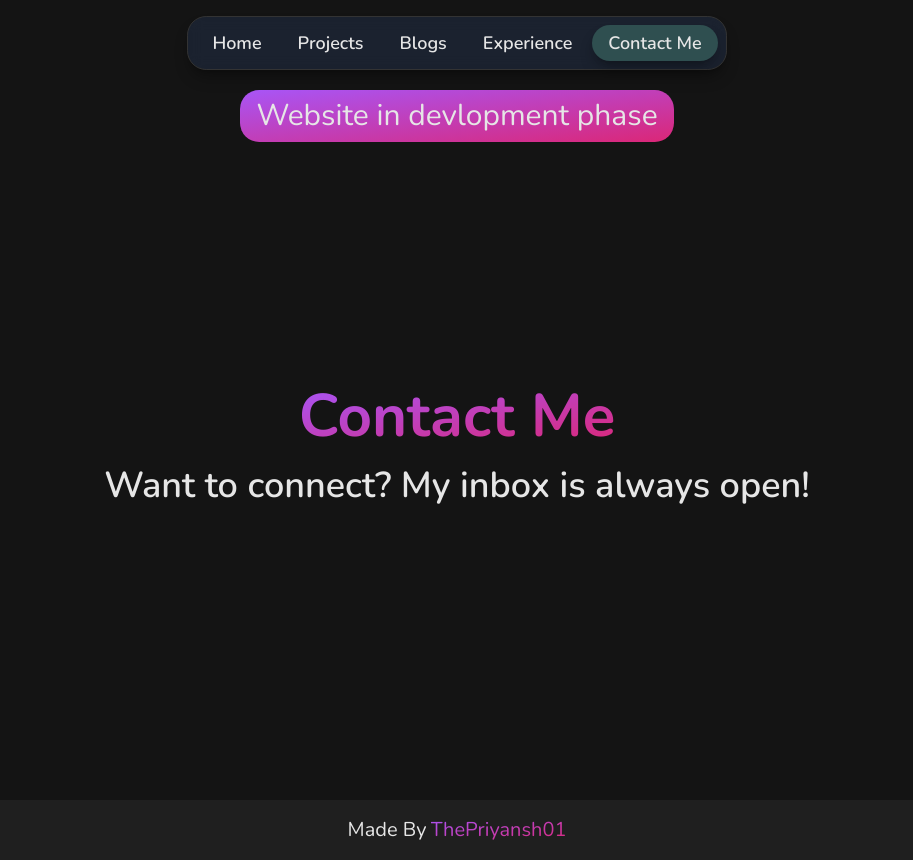
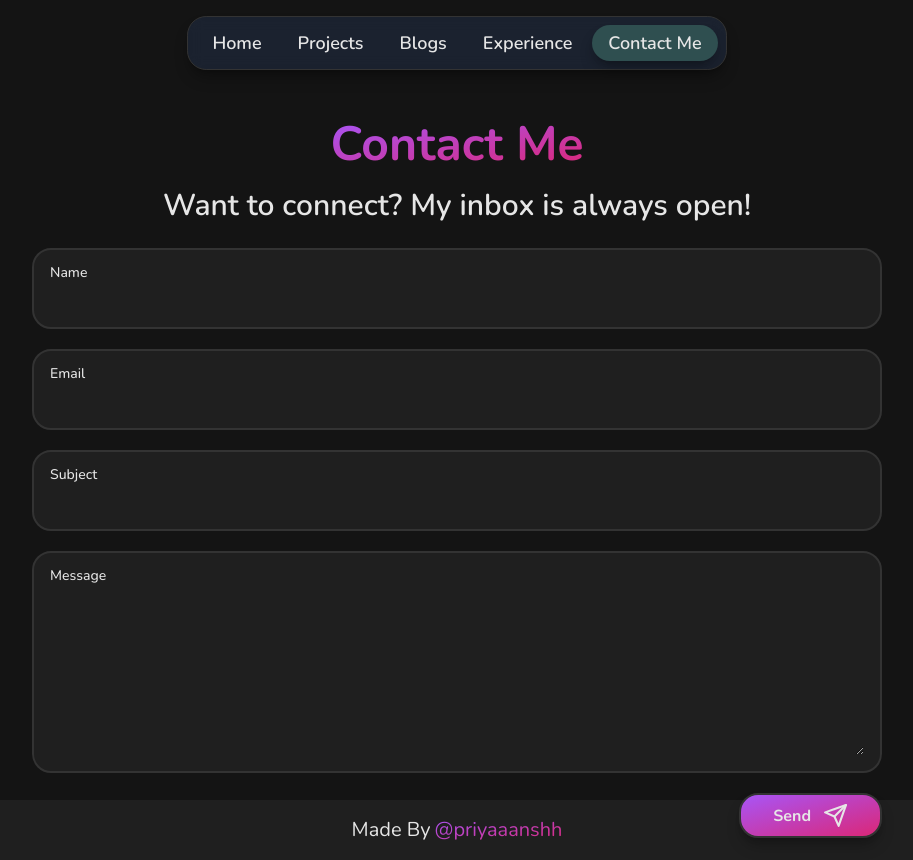
Before and after one commit to priyaaanshh/thepriyansh01.github.io, a Next.js app: page /contact in a window 1280 px wide. Shown: the whole page, without its empty margins (183-1096 px from the left). Built offline with nearby package versions, Linux system fonts and the light colour scheme.

Commit message:
working on contant page
Signed-off-by: thepriyansh01 <priyansh.m.2002@gmail.com>

```diff
--- a/package.json
+++ b/package.json
@@ -22,6 +22,7 @@
     "lucide-react": "^0.358.0",
     "next": "14.1.3",
     "next-themes": "^0.3.0",
+    "nodemailer": "^6.9.13",
     "react": "^18",
     "react-dom": "^18",
     "sharp": "^0.33.2",
@@ -30,6 +31,7 @@
   },
   "devDependencies": {
     "@types/node": "^20",
+    "@types/nodemailer": "^6.4.14",
     "@types/react": "^18",
     "@types/react-dom": "^18",
     "autoprefixer": "^10.0.1",
--- /dev/null
+++ b/src/app/api/submitform/route.ts
@@ -0,0 +1,10 @@
+import type { NextApiRequest, NextApiResponse } from 'next'
+
+export default async function handler(
+    req: NextApiRequest,
+    res: NextApiResponse
+) {
+    const data = req.body
+    const id = await "createItem(data)"
+    res.status(200).json({ id })
+}
--- /dev/null
+++ b/src/app/contact/inputBox.tsx
@@ -0,0 +1,22 @@
+import { Label } from '@/components/ui/label'
+import React from 'react'
+
+interface props {
+    inputname: string,
+    istextbox: boolean
+}
+const InputBox: React.FC<props> = ({ inputname, istextbox }) => {
+    return (
+        <Label className="flex flex-col justify-normal items-start gap-3 bg-primary w-full rounded-[--radius] border-2 p-4">
+            <span className=''>
+                {inputname}
+            </span>
+            {istextbox === false ?
+                <input type="text" name={inputname} className='border-none outline-none bg-transparent w-full' /> :
+                <textarea name={inputname} className='h-40 border-none outline-none bg-transparent w-full' />
+            }
+        </Label>
+    )
+}
+
+export default InputBox
--- a/src/app/contact/page.tsx
+++ b/src/app/contact/page.tsx
@@ -1,12 +1,48 @@
 import MainHeading from '@/components/custom/heading/mainheading'
 import SubHeading from '@/components/custom/heading/subheading'
+import { Send } from 'lucide-react';
 import React from 'react'
+import InputBox from './inputBox'
+import sendEmail from '@/utils/sendEmail';
+
 
 const Contact = () => {
+
+  const action = async (formData: FormData) => {
+    'use server';
+
+    const emailOptions = {
+      to: 'priyansh.sahu.cer21@iitbhu.ac.in',
+      subject: formData.get("Subject") as string,
+      message: `
+      Name : ${formData.get("Name")}
+
+      ${formData.get("Message")}
+
+      Email : ${formData.get("Email")}
+      `
+    };
+
+    await sendEmail(emailOptions);
+  }
+
+
   return (
-    <div className='flex flex-col justify-center items-center mt-20 px-2'>
+    <div className='flex flex-col items-center h-screen pt-[100px] px-4'>
       <MainHeading>Contact Me</MainHeading>
       <SubHeading>Want to connect? My inbox is always open!</SubHeading>
+      <form action={action} className="flex flex-col justify-center items-center gap-5 w-full max-w-[850px] my-4">
+        <InputBox inputname='Name' istextbox={false} />
+        <InputBox inputname='Email' istextbox={false} />
+        <InputBox inputname='Subject' istextbox={false} />
+        <InputBox inputname='Message' istextbox={true} />
+        <div className="flex items-center justify-end w-full">
+          <button className='flex justify-center items-center gap-3 w-full sm:w-max px-8 py-2 font-bold rounded-[var(--radius)] bg-gradient border-2 shadow-lg shadow-black/25 hover:scale-110 duration-300 hover:-rotate-1'>
+            <span>Send</span>
+            <Send size={25} />
+          </button>
+        </div>
+      </form>
     </div>
   )
 }
--- /dev/null
+++ b/src/app/dev/page.tsx
@@ -0,0 +1,21 @@
+import { Button } from '@/components/ui/button'
+import { Input } from '@/components/ui/input'
+import React from 'react'
+
+const Dage = () => {
+    const action = async (formData: FormData) => {
+        'use server';
+        console.log(formData.get("todo"))
+    }
+    return (
+        <div className='flex justify-center items-center'>
+            <form action={action} className='flex flex-col justify-center items-start gap-5 p-8 rounded-[--radius] bg-primary border-2 w-full max-w-96'>
+                <label htmlFor="todo">Enter Task</label>
+                <Input type="text" id='todo' name='todo' className='bg-black' required />
+                <Button className='w-full bg-black hover:bg-black'>Add</Button>
+            </form>
+        </div>
+    )
+}
+
+export default Dage
--- a/src/components/custom/heading/mainheading.tsx
+++ b/src/components/custom/heading/mainheading.tsx
@@ -5,7 +5,7 @@ interface Props {
 }
 const MainHeading: React.FC<Props> = ({ children }) => {
     return (
-        <span className='bg-gradient text-gradient text-4xl sm:text-6xl font-bold my-5'>{children}</span>
+        <span className='bg-gradient text-gradient text-3xl sm:text-5xl font-bold my-5'>{children}</span>
     )
 }
 
--- a/src/components/custom/heading/subheading.tsx
+++ b/src/components/custom/heading/subheading.tsx
@@ -5,7 +5,7 @@ interface Props {
 }
 const SubHeading: React.FC<Props> = ({ children }) => {
     return (
-        <span className='text-md sm:text-4xl font-semibold mb-2'>{children}</span>
+        <span className='text-md text-center sm:text-3xl font-semibold mb-2'>{children}</span>
     )
 }
 
--- a/src/components/custom/navBars/footer.tsx
+++ b/src/components/custom/navBars/footer.tsx
@@ -3,8 +3,8 @@ import React from 'react'
 const Footer = () => {
     return (
         <footer className='flex justify-center items-center gap-1 text-xl bg-primary w-full p-4'>
-            <span>Made By</span>
-            <a href='https://github.com/thepriyansh01' target='blank' className='text-gradient bg-gradient'>ThePriyansh01</a>
+            <span>Made By </span>
+            <a href='https://github.com/priyaaanshh' target='blank' className='text-gradient bg-gradient'>@priyaaanshh</a>
         </footer>
     )
 }
--- a/src/components/custom/navBars/header.tsx
+++ b/src/components/custom/navBars/header.tsx
@@ -47,7 +47,7 @@ const Header = () => {
                     </div>
                 </Link>
             </div>
-            <div className='flex justify-center items-center my-5 bg-gradient text-secondary-foreground backdrop-blur rounded-[var(--radius)] px-4 py-2 sm:text-3xl cursor-pointer select-none'>Website in devlopment phase</div>
+            {/* <div className='flex justify-center items-center my-5 bg-gradient text-secondary-foreground backdrop-blur rounded-[var(--radius)] px-4 py-2 sm:text-3xl cursor-pointer select-none'>Website in devlopment phase</div> */}
         </div>
     )
 }
--- /dev/null
+++ b/src/utils/sendEmail.ts
@@ -0,0 +1,39 @@
+import nodemailer from 'nodemailer';
+
+interface EmailOptions {
+    to: string;
+    subject: string;
+    message: string;
+}
+
+async function sendEmail(options: EmailOptions): Promise<void> {
+    const mailId = "me@gmail.com"
+    const mailPassword = "password"
+    try {
+        // Create a transporter object using SMTP transport
+        const transporter = nodemailer.createTransport({
+            service: 'Gmail',
+            auth: {
+                user: mailId,
+                pass: mailPassword
+            }
+        });
+
+        // Define email message
+        const mailOptions = {
+            from: mailId,
+            to: options.to,
+            subject: options.subject,
+            text: options.message
+        };
+
+        // Send email
+        console.log(mailOptions)
+        await transporter.sendMail(mailOptions);
+        console.log('Email sent successfully');
+    } catch (error) {
+        console.error('Error sending email:', error);
+    }
+}
+
+export default sendEmail;
```
Also changed, not shown: 1 other file (tests, documents, lock files or other folders).
